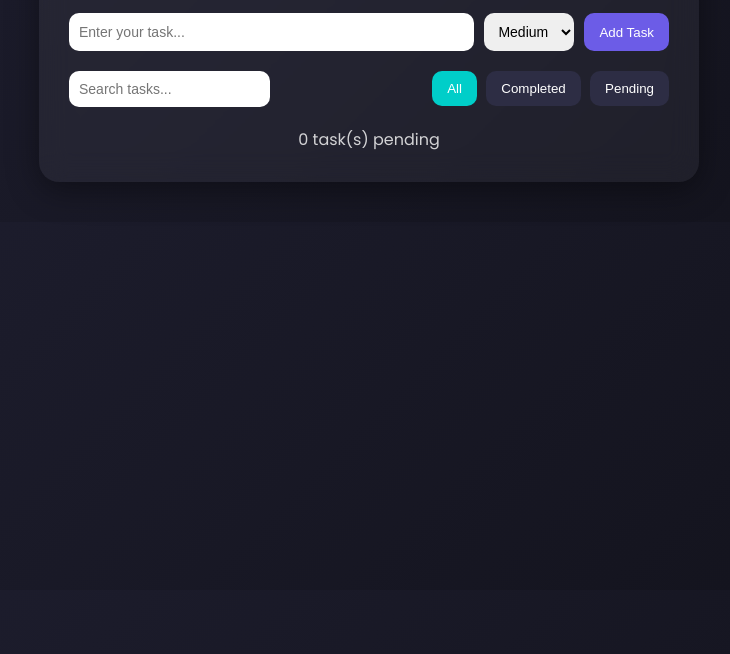
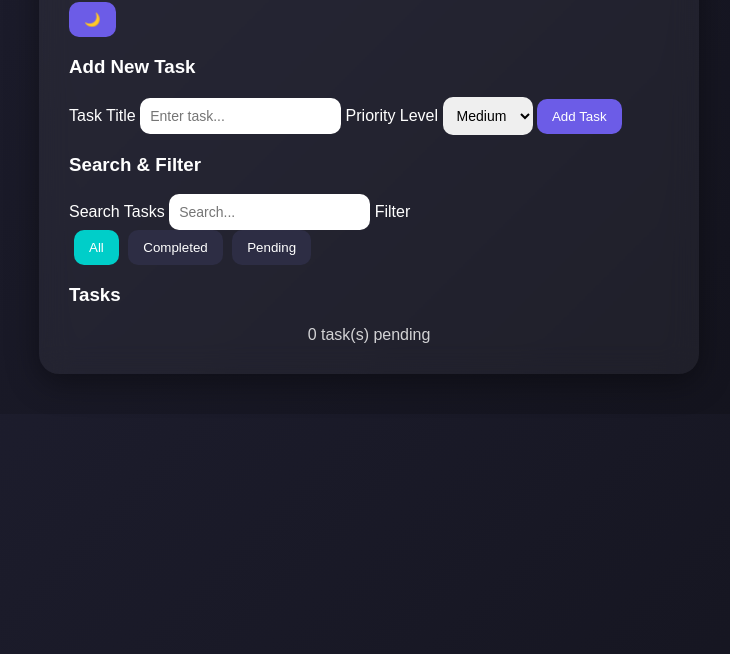
Before and after one commit to rabbit1604/Smart-Task-Manager, a plain HTML site: page index.html in a window 1280 px wide. Shown: the part 146-800 px from the top of the page, without its empty margins (271-1001 px from the left). Drawn offline with Linux system fonts and the light colour scheme.

Commit message:
Update index.html

```diff
--- a/index.html
+++ b/index.html
@@ -4,16 +4,24 @@
     <meta charset="UTF-8">
     <title>Advanced Task Manager</title>
     <link rel="stylesheet" href="style.css">
-    <link href="https://fonts.googleapis.com/css2?family=Poppins:wght@300;400;600&display=swap" rel="stylesheet">
+    <link href="https://fonts.googleapis.com/css2?family=Inter:wght@300;400;600&display=swap" rel="stylesheet">
 </head>
 <body>
 
 <div class="container">
-    <h1>Task Manager</h1>
 
-    <div class="input-section">
-        <input type="text" id="taskInput" placeholder="Enter your task...">
+    <div class="header">
+        <h1>Task Manager</h1>
+        <button id="themeToggle">🌙</button>
+    </div>
 
+    <!-- Add Task Section -->
+    <div class="section">
+        <h3>Add New Task</h3>
+        <label>Task Title</label>
+        <input type="text" id="taskInput" placeholder="Enter task...">
+
+        <label>Priority Level</label>
         <select id="prioritySelect">
             <option value="Low">Low</option>
             <option value="Medium" selected>Medium</option>
@@ -23,9 +31,13 @@
         <button id="addTaskBtn">Add Task</button>
     </div>
 
-    <div class="controls">
-        <input type="text" id="searchInput" placeholder="Search tasks...">
+    <!-- Controls Section -->
+    <div class="section">
+        <h3>Search & Filter</h3>
+        <label>Search Tasks</label>
+        <input type="text" id="searchInput" placeholder="Search...">
 
+        <label>Filter</label>
         <div class="filters">
             <button data-filter="all" class="active">All</button>
             <button data-filter="completed">Completed</button>
@@ -33,13 +45,23 @@
         </div>
     </div>
 
-    <div id="taskList"></div>
+    <!-- Task List -->
+    <div class="section">
+        <h3>Tasks</h3>
+        <div id="taskList"></div>
+    </div>
 
     <div class="footer">
         <span id="taskCount">0 tasks pending</span>
     </div>
+
 </div>
 
 <script src="script.js"></script>
 </body>
 </html>
+
+
+<script src="script.js"></script>
+</body>
+</html>
```
